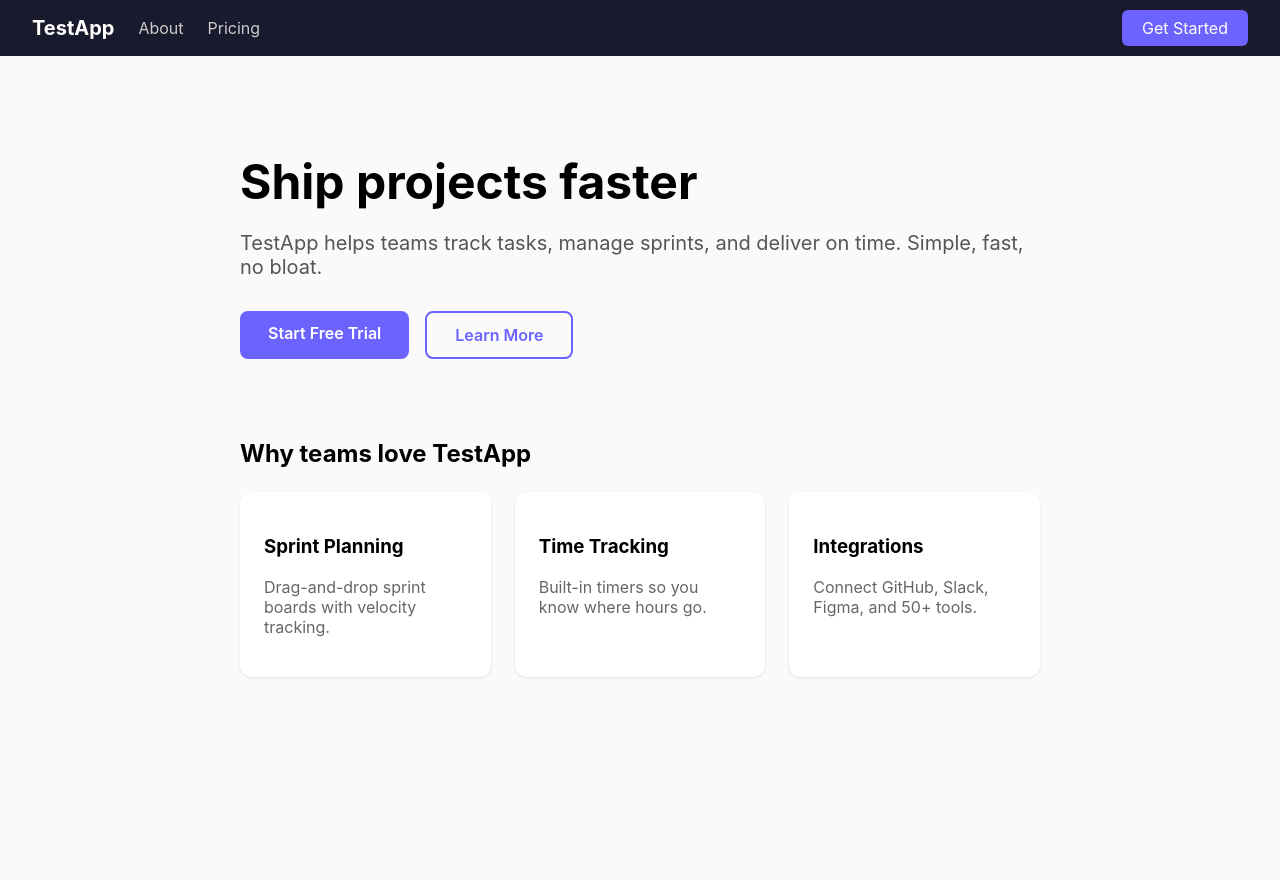
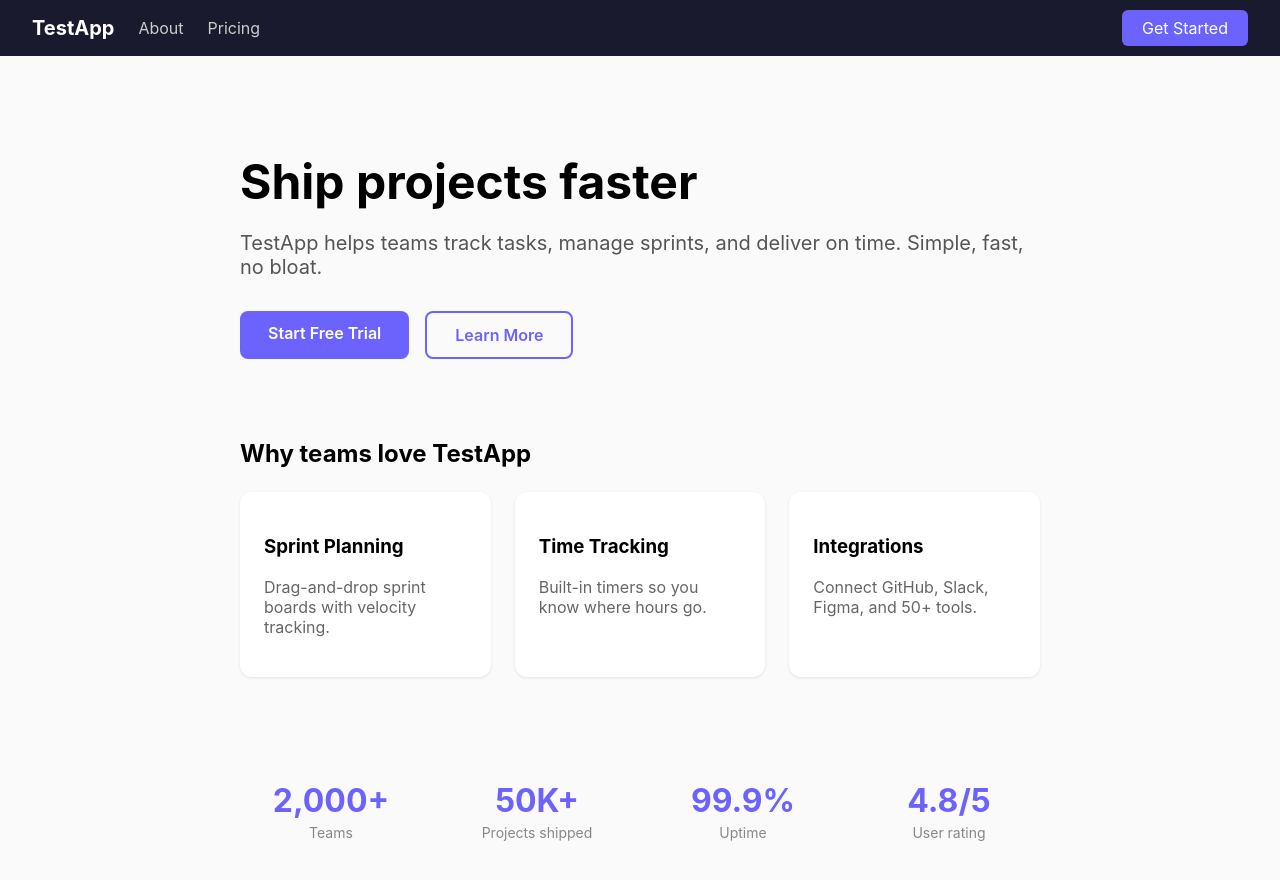
Before and after one commit to looksgoodtomeai/test-app, a Next.js app: page / in a window 1280 px wide. Shown: the top 880 px of the page. Before the commit the page ends 800 px from the top, so only its background shows below. Built offline with nearby package versions, Linux system fonts and the light colour scheme.

Commit message:
test: add stats section to homepage

```diff
--- /dev/null
+++ b/src/app/components/stats.tsx
@@ -0,0 +1,18 @@
+export function Stats() {
+  const stats = [
+    { value: '2,000+', label: 'Teams' },
+    { value: '50K+', label: 'Projects shipped' },
+    { value: '99.9%', label: 'Uptime' },
+    { value: '4.8/5', label: 'User rating' },
+  ]
+  return (
+    <section style={{ display: 'grid', gridTemplateColumns: 'repeat(4, 1fr)', gap: 24, marginTop: 80, textAlign: 'center' }}>
+      {stats.map((s) => (
+        <div key={s.label} style={{ padding: 24 }}>
+          <div style={{ fontSize: '2rem', fontWeight: 700, color: '#6c63ff' }}>{s.value}</div>
+          <div style={{ color: '#888', marginTop: 4, fontSize: '0.875rem' }}>{s.label}</div>
+        </div>
+      ))}
+    </section>
+  )
+}
--- a/src/app/page.tsx
+++ b/src/app/page.tsx
@@ -1,3 +1,5 @@
+import { Stats } from './components/stats'
+
 export default function Home() {
   return (
     <div style={{ maxWidth: 800, margin: '0 auto', padding: '64px 24px' }}>
@@ -30,6 +32,7 @@ export default function Home() {
           ))}
         </div>
       </section>
+      <Stats />
     </div>
   )
 }
```
